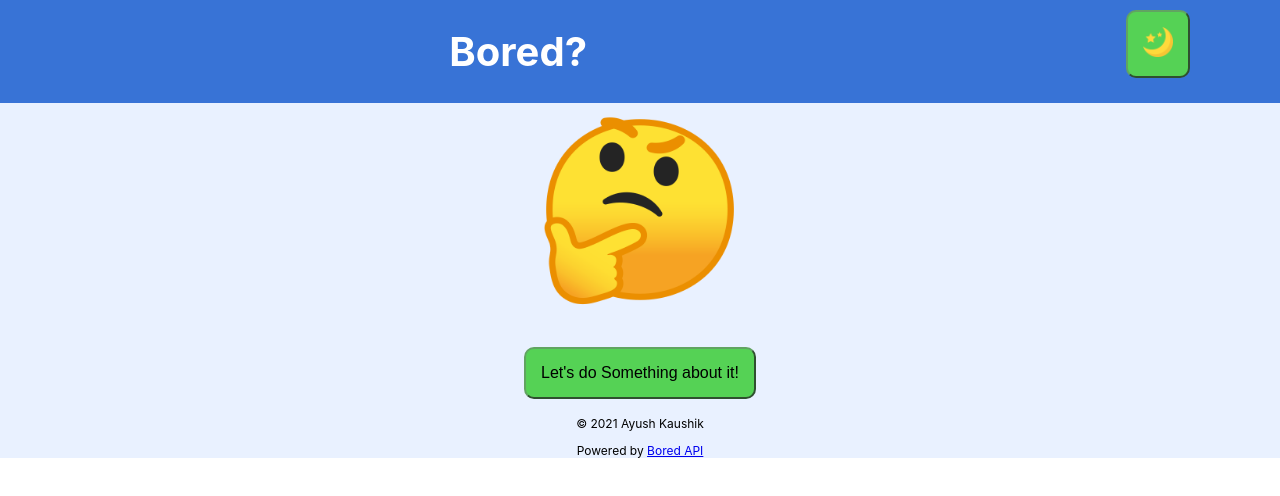
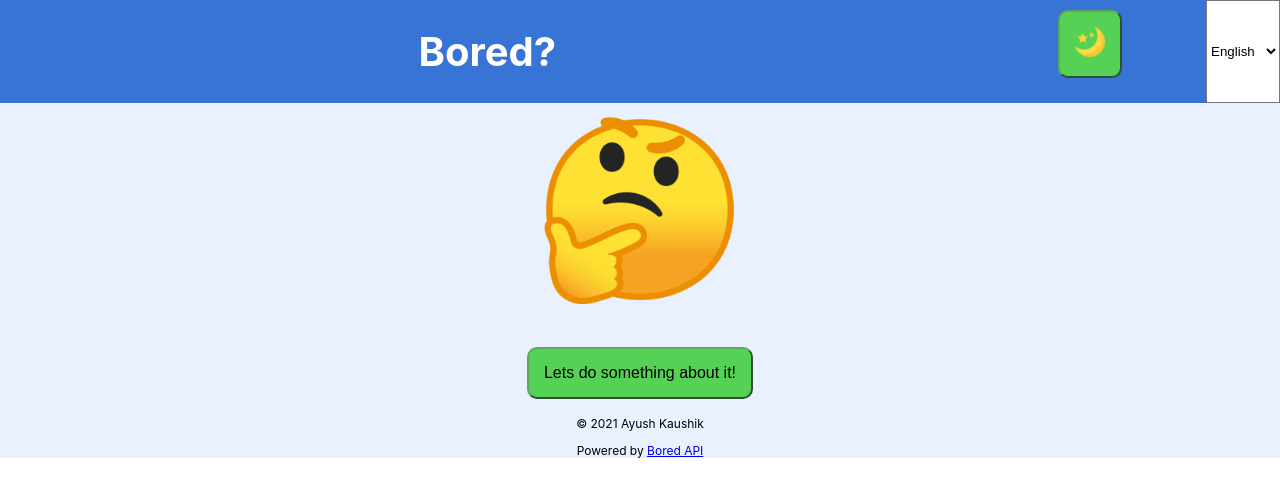
Before and after one commit to Ayush-Kaushik/boredom-busters, a React (Create React App) app: page / in a window 1280 px wide. Shown: the top 496 px of the page. Built offline with nearby package versions, Linux system fonts and the light colour scheme.

Commit message:
Resolves #10

```diff
--- a/package.json
+++ b/package.json
@@ -11,8 +11,11 @@
     "@types/react": "^17.0.9",
     "@types/react-dom": "^17.0.6",
     "axios": "^0.21.1",
+    "i18next": "^20.4.0",
+    "i18next-browser-languagedetector": "^6.1.2",
     "react": "^17.0.2",
     "react-dom": "^17.0.2",
+    "react-i18next": "^11.11.4",
     "react-scripts": "4.0.3",
     "typescript": "^4.3.2",
     "web-vitals": "^1.1.2"
--- a/src/App.tsx
+++ b/src/App.tsx
@@ -4,18 +4,23 @@ import Footer from './components/Footer';
 import Header from './components/Header';
 import { ThemeProvider } from './context/ThemeContext';
 import { ActivityProvider } from './context/ActivityContext';
+import LanguageSelector from './components/LanguageSelector';
+import { I18nextProvider } from "react-i18next";
+import i18n from "./components/I8N";
 
 const App: React.FC = () => {
     return (
+        <I18nextProvider i18n={i18n}>
                 <ThemeProvider>
                     <ActivityProvider>
                         <div className="background">
-                    <Header></Header>
+                            <Header><LanguageSelector /></Header>
                             <ActivityBody></ActivityBody>
                             <Footer></Footer>
                         </div>
                     </ActivityProvider>
                 </ThemeProvider>
+        </I18nextProvider>
     );
 }
 
--- a/src/components/ActivityBody.tsx
+++ b/src/components/ActivityBody.tsx
@@ -3,14 +3,16 @@ import React from 'react';
 import { ActivityImage } from '../constants';
 import {useActivity} from '../context/ActivityContext';
 import { useTheme } from '../context/ThemeContext';
+import { Trans, useTranslation } from 'react-i18next';
 
 const ActivityBody: React.FC = () => {
 
-    const { darkMode, setDarkMode } = useTheme();
+    const { darkMode } = useTheme();
     const {activityState, dispatch} = useActivity();
-    const {activity, type, participants, link} = activityState.bored;
-    const {message, shouldWarn} = activityState.covidWarning;
+    const {activity, link} = activityState.bored;
+    const {shouldWarn} = activityState.covidWarning;
     const image: ActivityImage = activityState.image;
+    const { t, i18n } = useTranslation()
 
     const getNewActivity = () => {
         axios.get('https://www.boredapi.com/api/activity').then(({data}) => {
@@ -25,11 +27,11 @@ const ActivityBody: React.FC = () => {
             {image.url !== '' ? <img alt={image.alt} src={`${process.env.PUBLIC_URL}/images/${image.url}`}/> : <img alt={image.alt} src={`${process.env.PUBLIC_URL}/images/thinking-emoji.png`}/>}
             <h2>{link ?  <a href={link}>{activity}</a>: activity}</h2>
 
-            {shouldWarn ? <p className={`covid-warning`}>{message}</p> : <></>}
+            {shouldWarn ? <p className={`covid-warning`}>{t('covidAlert')}</p> : <></>}
 
             <button className={darkMode ? `button dark-button` : `button light-button`} onClick={() => {
                 getNewActivity()
-            }}>Let's do Something about it!</button>
+            }}><Trans i18nKey="cta" id="cta"/></button>
         </div>
     );
 }
--- a/src/components/Footer.tsx
+++ b/src/components/Footer.tsx
@@ -1,10 +1,11 @@
 import React from 'react';
+import { Trans } from 'react-i18next';
 
 function Footer() {
     return (
         <footer className="footer">
-            <p>{"© 2021 Ayush Kaushik"}</p>
-            <p>{"Powered by "}<a href="https://www.boredapi.com/">{"Bored API"}</a></p>
+            <p><Trans i18nKey="copyright" /></p>
+            <p><Trans i18nKey="acknowledgement">{"Powered by "}<a href="https://www.boredapi.com/">{"Bored API"}</a></Trans></p>
         </footer>
     );
 }
--- a/src/components/Header.tsx
+++ b/src/components/Header.tsx
@@ -1,21 +1,22 @@
 import React from 'react';
 import { useTheme } from '../context/ThemeContext';
-import {useActivity} from '../context/ActivityContext';
 import { themeImages } from '../constants';
+import { Trans } from 'react-i18next';
 
-const Header: React.FC = () => {
+const Header: React.FC = ({children}) => {
     const { darkMode, setDarkMode } = useTheme();
-    const {activityState, dispatch} = useActivity();
 
     return (
         <header className={darkMode ? `header dark-header` : `header light-header`}>
             <div className="header-center-content">
-                <h1>Bored?</h1>
+                <h1><Trans i18nKey="title"/></h1>
             </div>
 
             <div className="header-right-content">
                 <button className={darkMode ? `button dark-button` : `button light-button`} onClick={() => { setDarkMode(!darkMode) }}>{darkMode ? <img src={`/images/${themeImages["light"].url}`}/> : <img src={`/images/${themeImages["dark"].url}`}/>}</button>
             </div>
+
+            {children !== null ? children : <></>}
         </header>
     );
 }
--- /dev/null
+++ b/src/components/I8N.tsx
@@ -0,0 +1,53 @@
+import i18n from 'i18next';
+import { initReactI18next } from 'react-i18next';
+import LanguageDetector from 'i18next-browser-languagedetector';
+
+i18n
+    // detect user language
+    // learn more: https://github.com/i18next/i18next-browser-languageDetector
+    .use(LanguageDetector)
+    // pass the i18n instance to react-i18next.
+    .use(initReactI18next)
+    // init i18next
+    // for all options read: https://www.i18next.com/overview/configuration-options
+    .init({
+        debug: true,
+        fallbackLng: 'en',
+        interpolation: {
+            escapeValue: false,
+        },
+        resources: {
+            en: {
+                translation: {
+                    title: "Bored?",
+                    copyright: "© 2021 Ayush Kaushik",
+                    cta: "Lets do something about it!",
+                    covidAlert: "Covid Alert: Please refrain from activities with more than one participant",
+                    acknowledgement: "Powered by <1>Bored API</1>"
+                }
+            },
+            fr: {
+                translation: {
+                    title: "Ennuyé?",
+                    copyright: "© 2021 Ayush Kaushik",
+                    cta: "Faisons quelque chose à ce sujet !",
+                    covidAlert: "Alerte Covid : veuillez vous abstenir d'activités avec plus d'un participant",
+                    acknowledgement: "Alimenté par <1>Bored API</1>"
+                }
+            },
+            de: {
+                translation: {
+                    title: "Gelangweilt?",
+                    copyright: "© 2021 Ayush Kaushik",
+                    cta: "Lasst uns etwas dagegen tun!",
+                    covidAlert: "Covid Alert: Bitte sehen Sie von Aktivitäten mit mehr als einem Teilnehmer ab",
+                    acknowledgement: "Unterstützt von <1>Bored API</1>"
+                }
+            }
+        },
+        react: {
+            wait: true
+        }
+    });
+
+export default i18n;
--- /dev/null
+++ b/src/components/LanguageSelector.tsx
@@ -0,0 +1,28 @@
+import React from 'react';
+import { useTranslation } from 'react-i18next';
+import { languages, ILanguage } from '../constants';
+
+const LanguageSelector: React.FC = () => {
+    const { i18n } = useTranslation();
+
+    const handleSelect = (e: any) => {
+        i18n.changeLanguage(e.target.value);
+        window.location.reload();
+    }
+
+    return (
+        <select
+            value={i18n.language}
+            onChange={(e) => {
+                handleSelect(e)
+            }}>
+            {Object.keys(languages).map((language: string) => (
+                <option value={language} key={language} >
+                    {languages[language as keyof ILanguage].nativeName}
+                </option>
+            ))}
+        </select>
+    );
+}
+
+export default LanguageSelector;
--- a/src/constants/index.tsx
+++ b/src/constants/index.tsx
@@ -1,7 +1,3 @@
-export const INITIAL_APP_TITLE: string = "Bored?";
-export const FINAL_APP_TITLE: string = "Fun! isn't it?";
-export const INITIAL_BUTTON_LABEL: string = "Lets do something about it!";
-
 export type ActivityImage = {
     url: string;
     alt: string;
@@ -57,3 +53,17 @@ export const themeImages: Record<string, ActivityImage> = {
         alt: "sun-emoji"
     }
 }
+
+export interface ILanguage {
+    [key: string] : ILanguageMetaData
+}
+
+interface ILanguageMetaData {
+    nativeName: string
+}
+
+export const languages: ILanguage = {
+    en: { nativeName: 'English' },
+    de: { nativeName: 'Deutsch' },
+    fr: { nativeName: 'Français' }
+};
--- a/src/context/ActivityContext.tsx
+++ b/src/context/ActivityContext.tsx
@@ -1,5 +1,6 @@
 import React, { createContext, useContext, useReducer, Reducer } from 'react';
 import { images, ActivityImage } from '../constants';
+
 
 interface Bored {
     activity: string,
@@ -57,6 +58,7 @@ export const useActivity = () => {
 }
 
 const activityReducer: Reducer<State, Action> = (currentState: State, action: Action) => {
+
     switch (action.type) {
         case 'find_new_activity':
             const activityImage: ActivityImage = images[action.payload.type];
@@ -66,7 +68,7 @@ const activityReducer: Reducer<State, Action> = (currentState: State, action: Ac
             }
 
             if(action.payload.participants > 1) {
-                covidWarning.message = "Covid Alert: Please refrain from activities with more than one participant";
+                covidWarning.message = "Covid Alert";
                 covidWarning.shouldWarn = true;
             }
 
--- a/src/context/ThemeContext.tsx
+++ b/src/context/ThemeContext.tsx
@@ -1,5 +1,4 @@
 import { createContext, useContext, useState } from 'react';
-
 
 interface ThemeMode {
     darkMode: boolean;
```
Also changed, not shown: 2 other files (tests, documents, lock files or other folders). Lines whose indentation alone changed are shown as unchanged.
